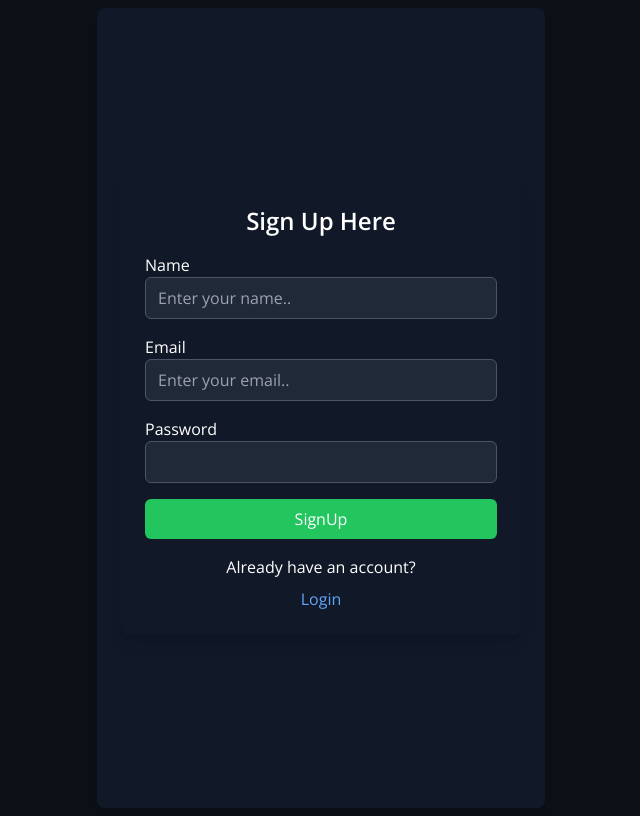
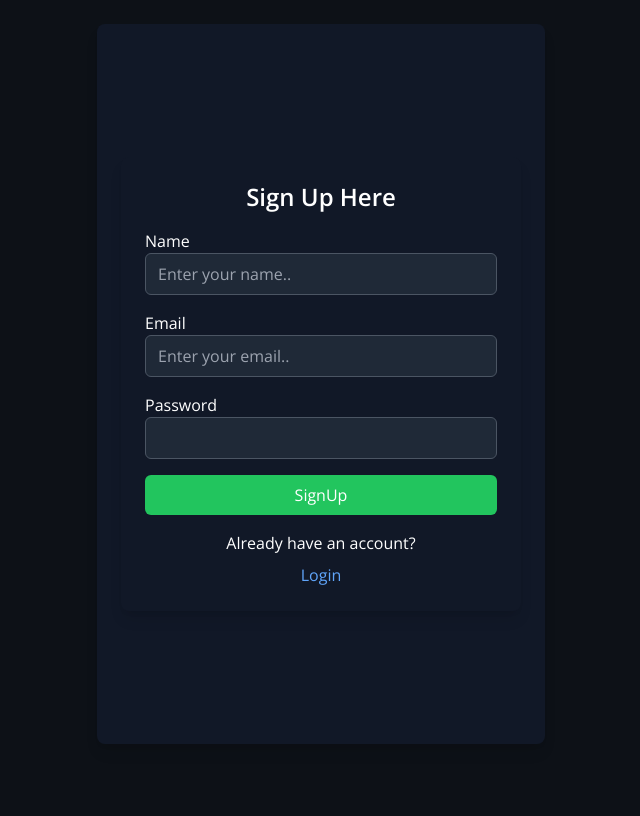
Before and after one commit to deepakkumar9470/feature-task-crud, a React (Vite) app in the folder frontend/: page /register in a window 1280 px wide. Shown: the whole page, without its empty margins (319-959 px from the left). Built offline with nearby package versions, Linux system fonts and the light colour scheme.

Commit message:
adjust sign up page , fit to screen

```diff
--- a/frontend/src/pages/SignUp.jsx
+++ b/frontend/src/pages/SignUp.jsx
@@ -36,7 +36,7 @@ const SignUp = () => {
     }
   };
   return (
-    <div className="flex items-center justify-center min-h-screen p-6 bg-gray-900 rounded-lg shadow-lg max-w-md mx-auto">
+    <div className="flex items-center justify-center min-h-[90vh] mt-6 p-6 bg-gray-900 rounded-lg shadow-lg max-w-md mx-auto">
       <div className="p-6 bg-gray-900 rounded-lg shadow-lg max-w-md w-full">
         <h2 className="text-2xl text-center text-white font-semibold mb-4">
           Sign Up Here
```
